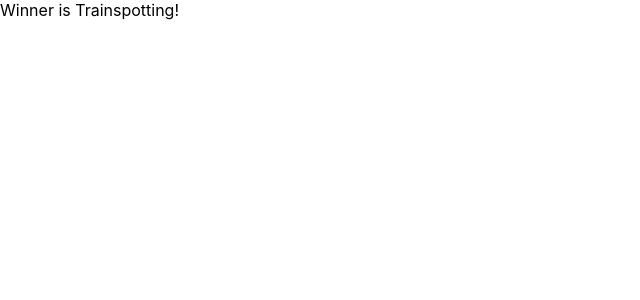
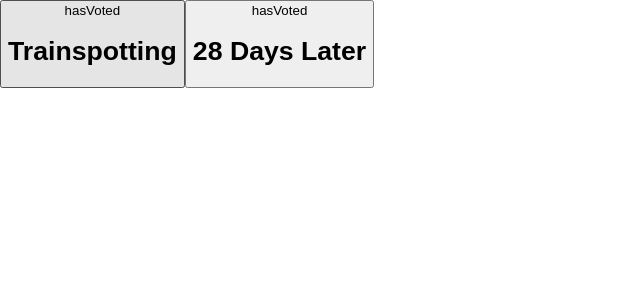
Before and after one commit to salatielosorno/voting-client, a React (Create React App) app: page / in a window 1280 px wide. Shown: the top 300 px of the page, without its empty margins (0-640 px from the left). Built offline with nearby package versions, Linux system fonts and the light colour scheme.

Commit message:
refactor(components/voting): split into components

```diff
--- a/package.json
+++ b/package.json
@@ -6,6 +6,7 @@
     "@testing-library/jest-dom": "^5.16.4",
     "@testing-library/react": "^13.3.0",
     "@testing-library/user-event": "^13.5.0",
+    "immutable": "^4.1.0",
     "react": "^18.1.0",
     "react-dom": "^18.1.0",
     "react-scripts": "5.0.1",
--- a/src/App.js
+++ b/src/App.js
@@ -6,7 +6,7 @@
 const pair = ['Trainspotting', '28 Days Later'];
 function App() {
   return (
-    <Voting pair={pair} winner='Trainspotting' />
+    <Voting pair={pair} />
   );
 }
 
--- /dev/null
+++ b/src/components/Vote.jsx
@@ -0,0 +1,27 @@
+import React from 'react';
+
+export default function Vote({ pair, vote, hasVoted  }) {
+    const getPair = () => {
+        return pair || [];
+    }
+    const isDisabled = () => {
+        return !!hasVoted;
+    }
+    const hasVotedFor = (entry) => {
+        return hasVoted === entry;
+    }
+
+    return <div className='voting'>
+        {getPair().map((entry, idx) =>
+            <button key={idx}
+                disabled={isDisabled()}
+                onClick={() => vote(entry)}>
+                <span> hasVoted {hasVoted}</span>
+                <h1>{entry}</h1>
+                {hasVotedFor(entry) ?
+                    <div className="label">Voted</div> :
+                    null}
+            </button>
+        )}
+    </div>
+}
--- a/src/components/Voting.jsx
+++ b/src/components/Voting.jsx
@@ -1,30 +1,13 @@
-import React, {useRef} from "react";
+import React from "react";
 
-export default function Voting({ pair, vote, hasVoted, winner }) {
-    const getPair = () => {
-        return pair || [];
-    }
-    const isDisabled = () => {
-        return !!hasVoted;
-    }
-    const hasVotedFor = (entry) => {
-        return hasVoted === entry;
-    }
-    const winnerRef = useRef(null);
+import Winner from "./Winner";
+import Vote from "./Vote";
 
+export default function Voting({ pair, vote, hasVoted, winner}){
     return <div className="voting">
         {winner ?
-            <div ref={winnerRef}>Winner is {winner}!</div> :
-            getPair().map((entry, idx) =>
-                <button key={idx}
-                    disabled={() => isDisabled()}
-                    onClick={() => vote(entry)}>
-                    <h1>{entry}</h1>
-                    {hasVotedFor(entry) ?
-                        <div className="label">Voted</div> :
-                        null}
-                </button>
-            )
+            <Winner winner={winner} /> :
+            <Vote pair={pair} vote={vote} hasVoted={hasVoted} />
         }
     </div>
 }
--- /dev/null
+++ b/src/components/Winner.jsx
@@ -0,0 +1,9 @@
+import React, { useRef } from 'react';
+
+export default function Winner({ winner }) {
+    const winnerRef = useRef(null);
+
+    return <div ref={winnerRef} className="winner">
+        Winner is {winner}!
+    </div>
+}
```
Also changed, not shown: 2 other files (tests, documents, lock files or other folders).
